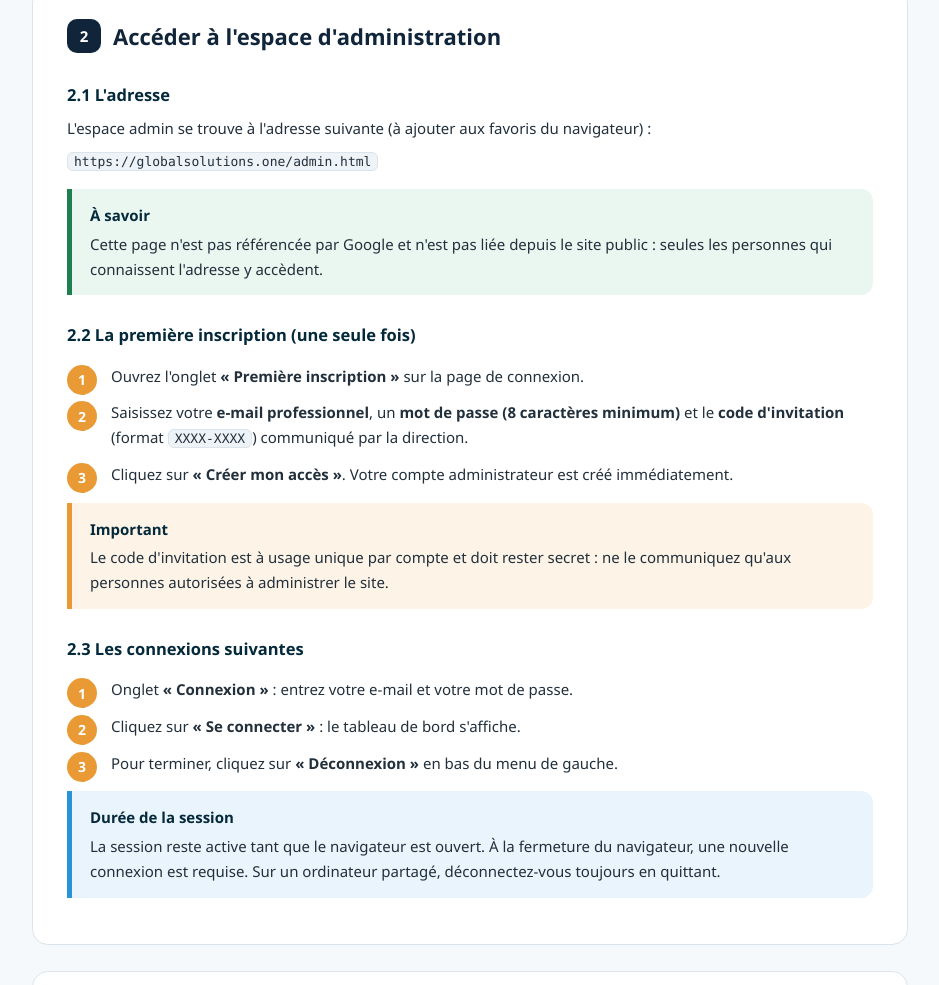
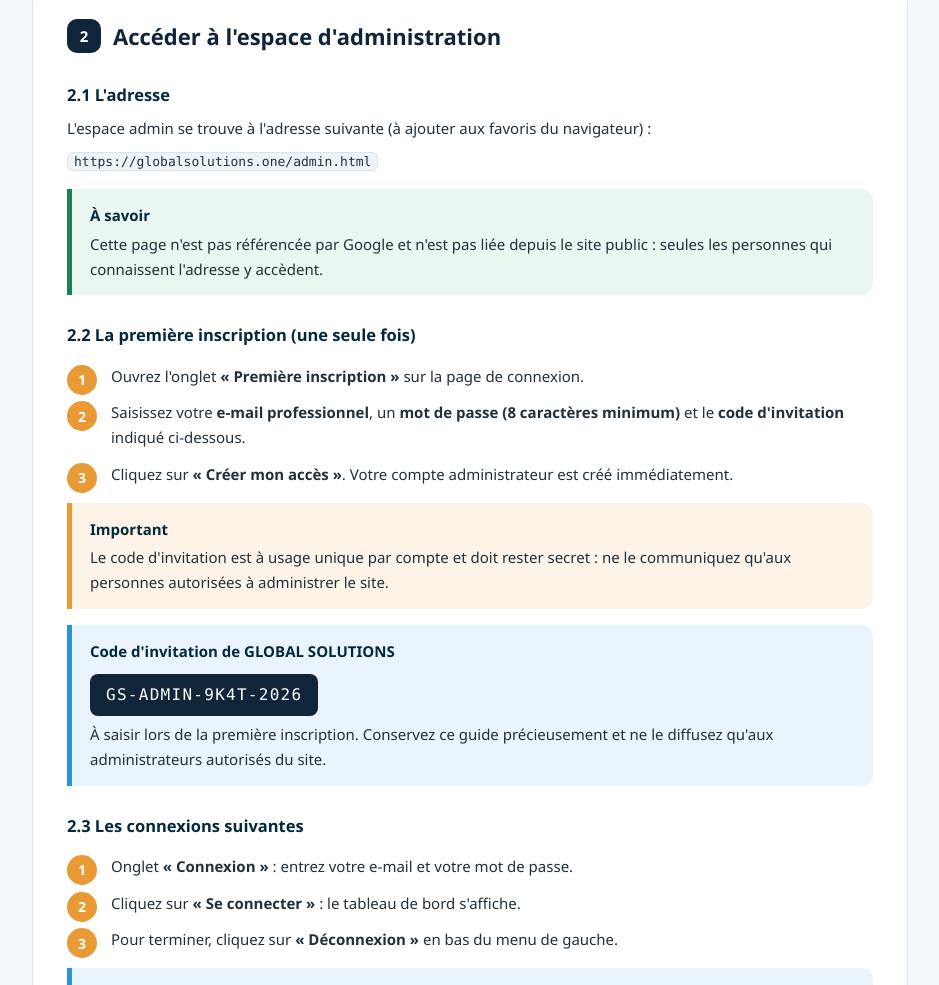
Before and after one commit to globalsolution877-sys/GS, a plain HTML site: page docs/GUIDE-UTILISATION.html in a window 1280 px wide. Shown: the part 1815-2800 px from the top of the page, without its empty margins (170-1109 px from the left). Drawn offline with Linux system fonts and the light colour scheme.

Commit message:
Guide client : ajouter le code d'invitation + version PDF
- docs/GUIDE-UTILISATION.html : code d'invitation GS-ADMIN-9K4T-2026 dans la
  section « Première inscription » (v1.1)
- docs/GUIDE-UTILISATION.pdf : version PDF 9 pages (A4, numéros de page,
  métadonnées, prête à envoyer au client)

Co-authored-by: arena-agent <297053741+arena-agent@users.noreply.github.com>

```diff
--- a/docs/GUIDE-UTILISATION.html
+++ b/docs/GUIDE-UTILISATION.html
@@ -99,7 +99,7 @@
     (réalisations, actualités, équipe, textes…) et administrer les demandes de contact depuis
     l'espace réservé aux administrateurs.</p>
     <div class="meta">
-      <span>Version 1.0</span>
+      <span>Version 1.1</span>
       <span>12 novembre 2026</span>
       <span>Destinataire : l'administrateur du site</span>
     </div>
@@ -175,12 +175,17 @@
   <ol class="steps">
     <li>Ouvrez l'onglet <strong>« Première inscription »</strong> sur la page de connexion.</li>
     <li>Saisissez votre <strong>e-mail professionnel</strong>, un <strong>mot de passe (8 caractères minimum)</strong>
-    et le <strong>code d'invitation</strong> (format <code>XXXX-XXXX</code>) communiqué par la direction.</li>
+    et le <strong>code d'invitation</strong> indiqué ci-dessous.</li>
     <li>Cliquez sur <strong>« Créer mon accès »</strong>. Votre compte administrateur est créé immédiatement.</li>
   </ol>
   <div class="callout warn"><strong>Important</strong>
   Le code d'invitation est à usage unique par compte et doit rester secret : ne le communiquez
   qu'aux personnes autorisées à administrer le site.</div>
+  <div class="callout"><strong>Code d'invitation de GLOBAL SOLUTIONS</strong>
+  <span style="display:inline-block;background:#10243A;color:#fff;font-family:Consolas,Menlo,monospace;
+  font-size:16px;letter-spacing:.08em;border-radius:8px;padding:8px 16px;margin:6px 0">GS-ADMIN-9K4T-2026</span><br>
+  À saisir lors de la première inscription. Conservez ce guide précieusement et ne le diffusez
+  qu'aux administrateurs autorisés du site.</div>
 
   <h3>2.3 Les connexions suivantes</h3>
   <ol class="steps">
@@ -536,7 +541,7 @@
 
 <footer class="doc">
   <div class="inner">
-    <div><strong>GLOBAL SOLUTIONS SARL</strong><br>Guide d'utilisation — Site &amp; espace admin · v1.0</div>
+    <div><strong>GLOBAL SOLUTIONS SARL</strong><br>Guide d'utilisation — Site &amp; espace admin · v1.1</div>
     <div>Niamey, Niger — Quartier Koira Kano · BP 12052<br>info@globalsolutions.one · +227 98 33 61 91</div>
   </div>
 </footer>
```
Also changed, not shown: 1 other file.
